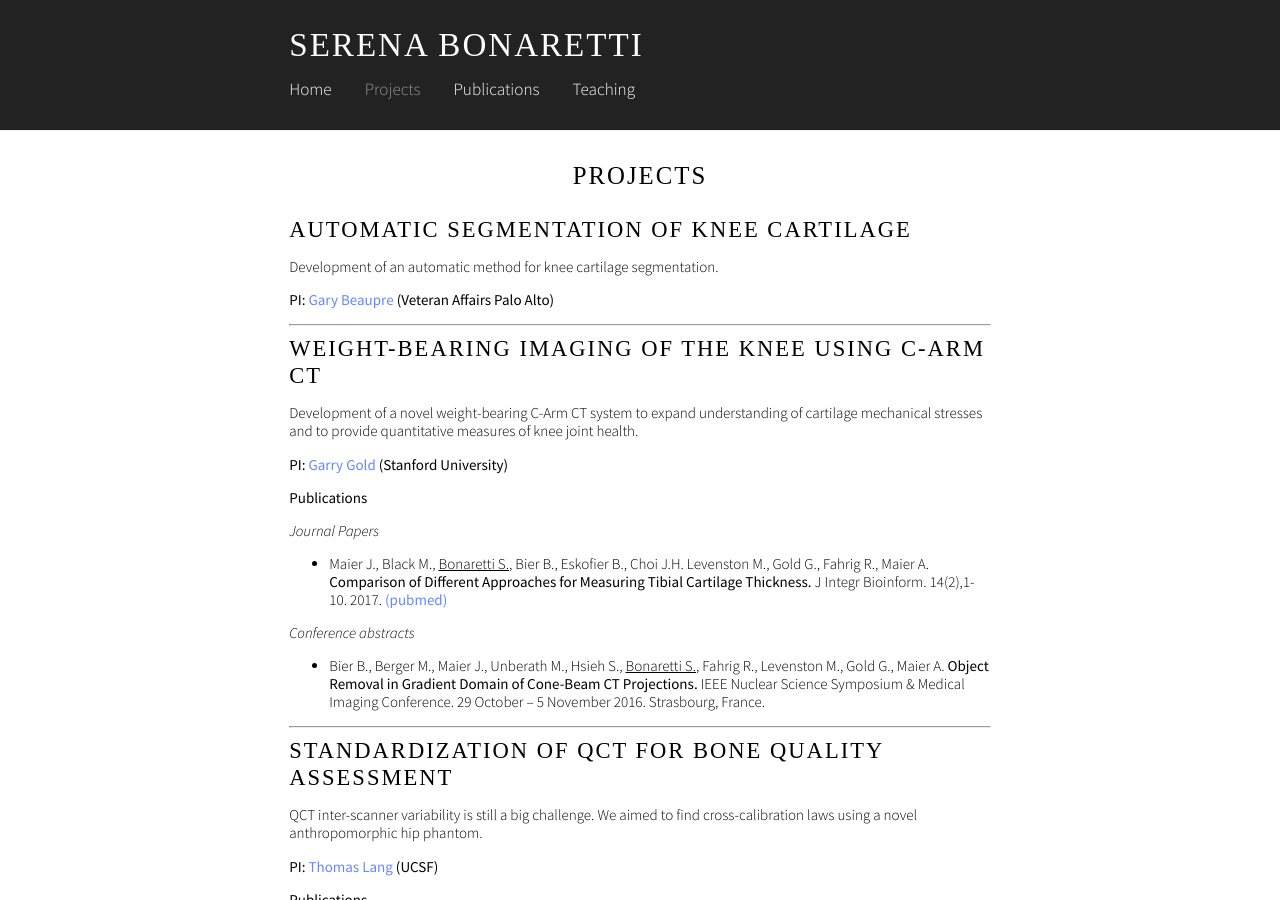
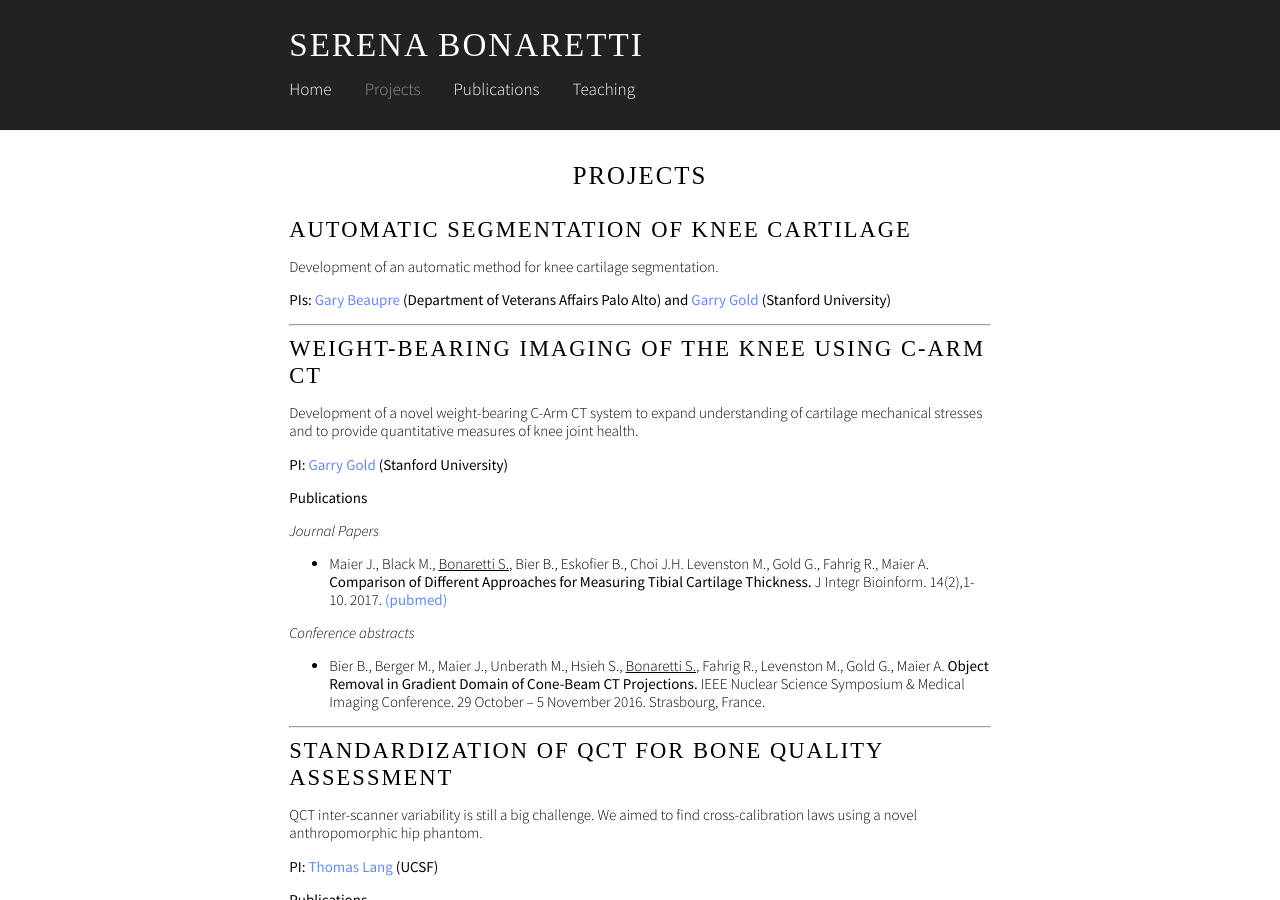
Before and after one commit to sbonaretti/sbonaretti.github.io, a Jekyll site: the page built from Projects.md, in a window 1280 px wide and 900 px high. Built offline with Jekyll 4.4.1, drawn with Linux system fonts in a browser that asks for light colours; some web fonts are replaced.

Commit message:
Update Projects.md

```diff
--- a/Projects.md
+++ b/Projects.md
@@ -5,7 +5,7 @@ title:  "Projects"
 # Automatic Segmentation of Knee Cartilage
 Development of an automatic method for knee cartilage segmentation.
 
-**PI: [Gary Beaupre](http://pavir.org/means/researchers/gary-s-beaupre-ph-d/){:target="_blank"} (Veteran Affairs Palo Alto)**
+**PIs: [Gary Beaupre](http://pavir.org/means/researchers/gary-s-beaupre-ph-d/){:target="_blank"} (Department of Veterans Affairs Palo Alto) and [Garry Gold](https://med.stanford.edu/profiles/garry-gold){:target="_blank"} (Stanford University)**
 
 
 
```
